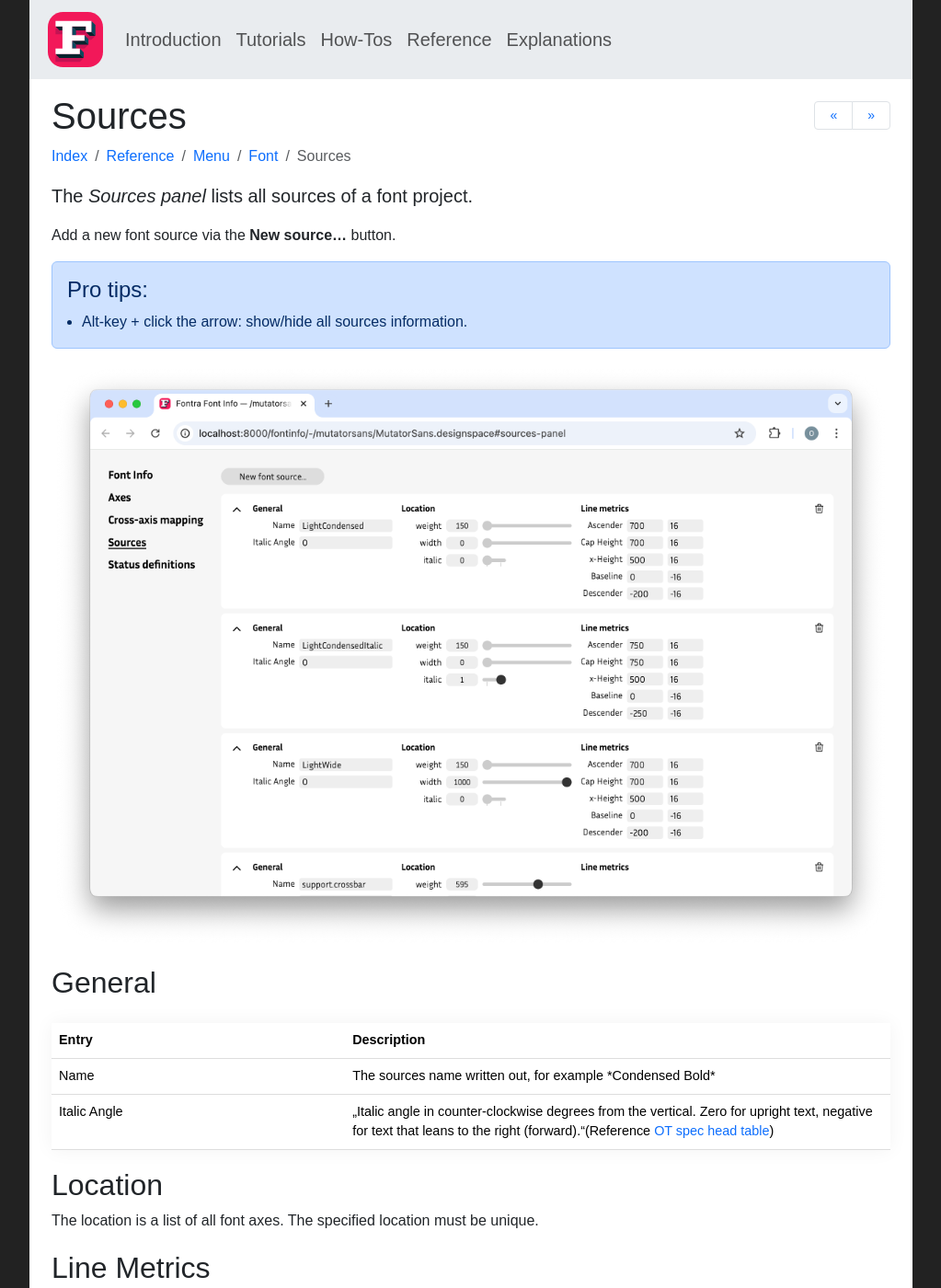
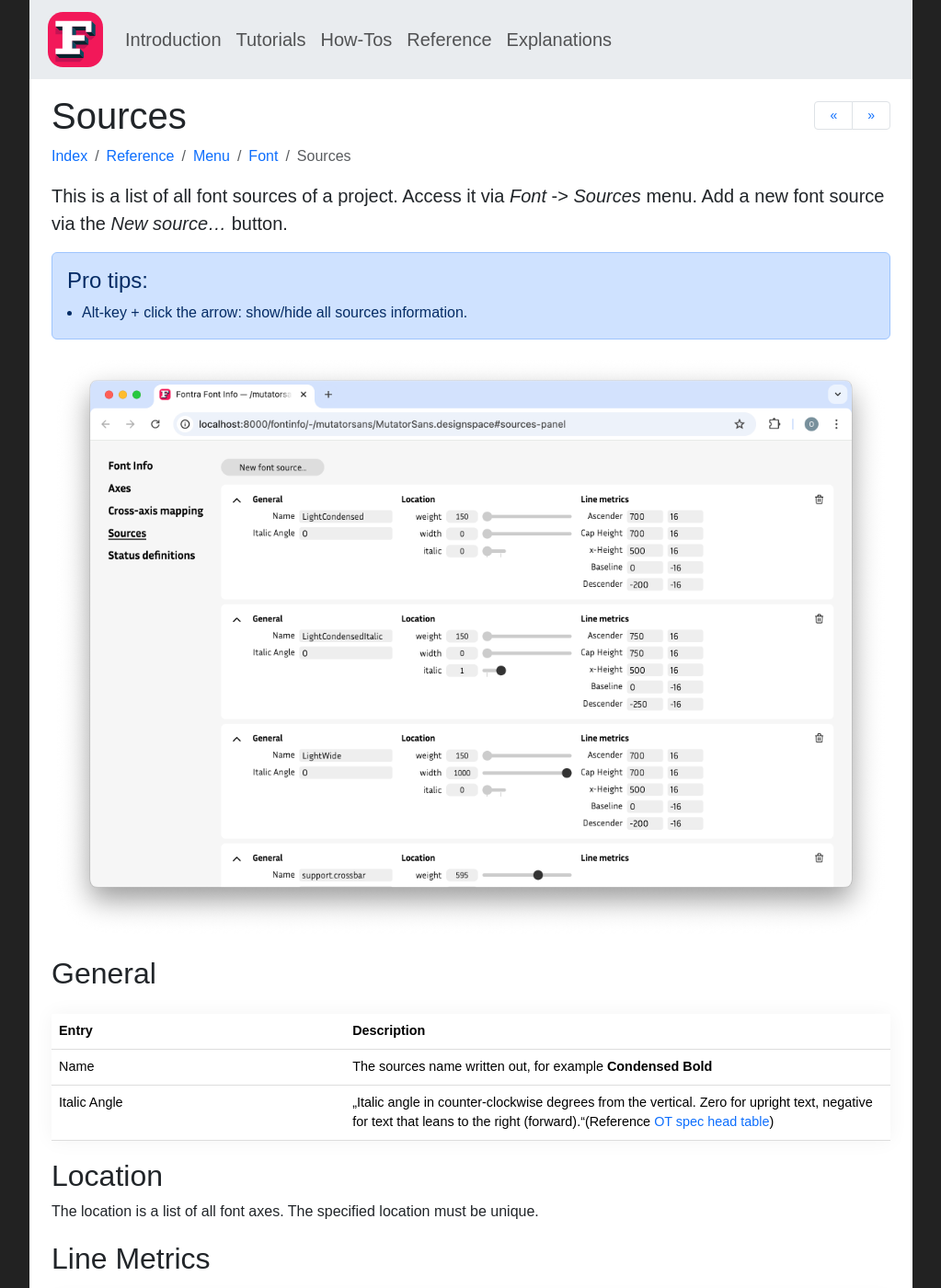
Before and after one commit to googlefonts/fontra-docs, a Jekyll site: the page built from _reference/menu/font/sources.md, in a window 1280 px wide and 1400 px high. Shown: the whole window at 92% size, without its empty margins (128-1151 px from the left). Built offline with Jekyll 4.4.1, drawn with Linux system fonts in a browser that asks for light colours; nearby versions of some CDN libraries; some web fonts are replaced.

Commit message:
Update font sources + designspace

```diff
--- a/_reference/menu/font/sources.md
+++ b/_reference/menu/font/sources.md
@@ -16,11 +16,8 @@ order     : 644
   </ol>
 </nav>
 
-The *Sources panel* lists all sources of a font project.
+This is a list of all font sources of a project. Access it via *Font* -> *Sources* menu. Add a new font source via the *New source...* button.
 {: .lead }
-
-Add a new font source via the **New source...** button.
-
 
 <div class="alert alert-primary mt-3" role="alert" markdown='1'>
 #### Pro tips:
@@ -41,7 +38,7 @@ General
 </tr>
 <tr>
 <td>Name</td>
-<td>The sources name written out, for example *Condensed Bold*</td>
+<td>The sources name written out, for example <b>Condensed Bold</b></td>
 </tr>
 <tr>
 <td>Italic Angle</td>
```
Also changed, not shown: _explanations/designspace.md (+1 -1 lines).
